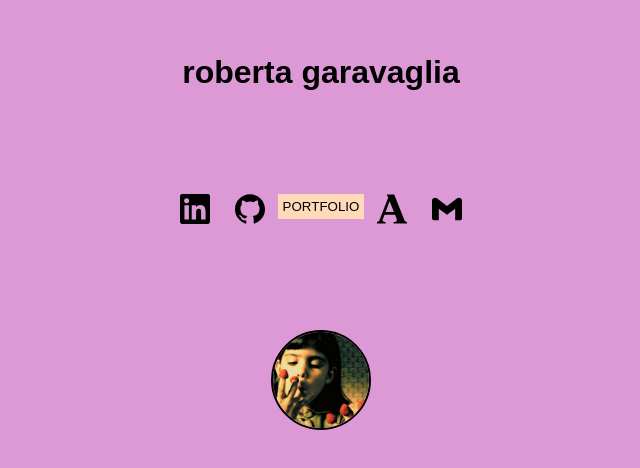
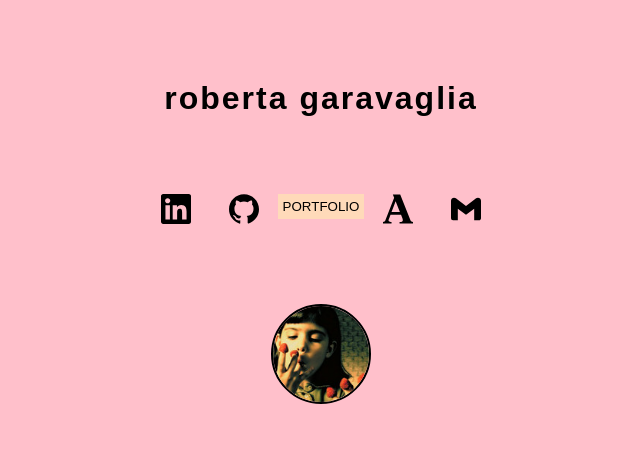
Before and after one commit to otaria-o/portfolio-otaria-o, a React (Create React App) app: page / in a window 1280 px wide. Shown: the part 156-624 px from the top of the page, without its empty margins (319-959 px from the left). Built offline with nearby package versions, Linux system fonts and the light colour scheme.

Commit message:
new colours for the home page!

```diff
--- a/public/index.html
+++ b/public/index.html
@@ -7,9 +7,9 @@
     <meta name="theme-color" content="#000000" />
     <meta
       name="description"
-      content="Web site created using create-react-app"
+      content="my portfolio"
     />
-    <link rel="apple-touch-icon" href="%PUBLIC_URL%/logo192.png" />
+    <!-- <link rel="apple-touch-icon" href="%PUBLIC_URL%/logo192.png" /> -->
     <!--
       manifest.json provides metadata used when your web app is installed on a
       user's mobile device or desktop. See https://developers.google.com/web/fundamentals/web-app-manifest/
@@ -24,7 +24,7 @@
       work correctly both with client-side routing and a non-root public URL.
       Learn how to configure a non-root public URL by running `npm run build`.
     -->
-    <title>otaria-o</title>
+    <title>roberta garavaglia</title>
   </head>
   <body>
     <noscript>You need to enable JavaScript to run this app.</noscript>
--- a/src/App.css
+++ b/src/App.css
@@ -31,7 +31,11 @@
   animation-name: bello;
   animation-delay: 3s;
   animation-duration: 7s;
-  animation-iteration-count: 3;
+  animation-iteration-count: 2;
+}
+
+.name {
+  letter-spacing: 2px;
 }
 
 .main {
@@ -40,11 +44,11 @@
   grid-template-columns: 1fr 1fr 1fr 1fr 1fr;
   align-content: center;
   justify-items: center;
-  padding: 20%;
+  padding: 15%;
   animation-name: bello;
   animation-delay: 3s;
   animation-duration: 7s;
-  animation-iteration-count: 3;
+  animation-iteration-count: 2;
 }
 
 .icon {
@@ -67,8 +71,10 @@
 }
 
 @keyframes bello {
-  from {background-color: rgb(197, 29, 85);}
-  to {background-color: plum;}
+  0% {background-color: palevioletred;}
+  25% {background-color: rgb(211, 89, 129);}
+  50% {background-color: plum;}
+  75% {background-color: pink;}
 }
 
 /* .portfoliobar {
--- a/src/Portfolio.js
+++ b/src/Portfolio.js
@@ -56,7 +56,7 @@ function Portfolio() {
         </Link>
         {/* {thanks === "off" && (
           <h2 className="pointer" onClick={handleThanks}>
-            thanks
+            about
           </h2>
         )}
         {thanks === "on" && (
--- a/src/Writeme.js
+++ b/src/Writeme.js
@@ -16,10 +16,12 @@ function Writeme() {
       <main className="msx">
         <p>
           if you have a message for me, don't hesitate to write to
+          <br />
           <i> roberta.garavaglia.it@gmail.com</i>
-          <br />
+          {/* <br />
           in case of exciting news, you can call me on this number :{" "}
           <i>+39 333 444 1503</i>
+          <br /> */}
           <br />
           <img src="/heart.svg" alt="cuore" />
         </p>
@@ -39,7 +41,7 @@ function Writeme() {
             <li>Simple Icons</li>
             <li>SPICED Academy</li>
             <li>
-              Amèlie Poulain - pic{"   "}
+              Amèlie Poulain - pic!{"   "}
               <button onClick={handleCredits}>x</button>
             </li>
           </ul>
```
